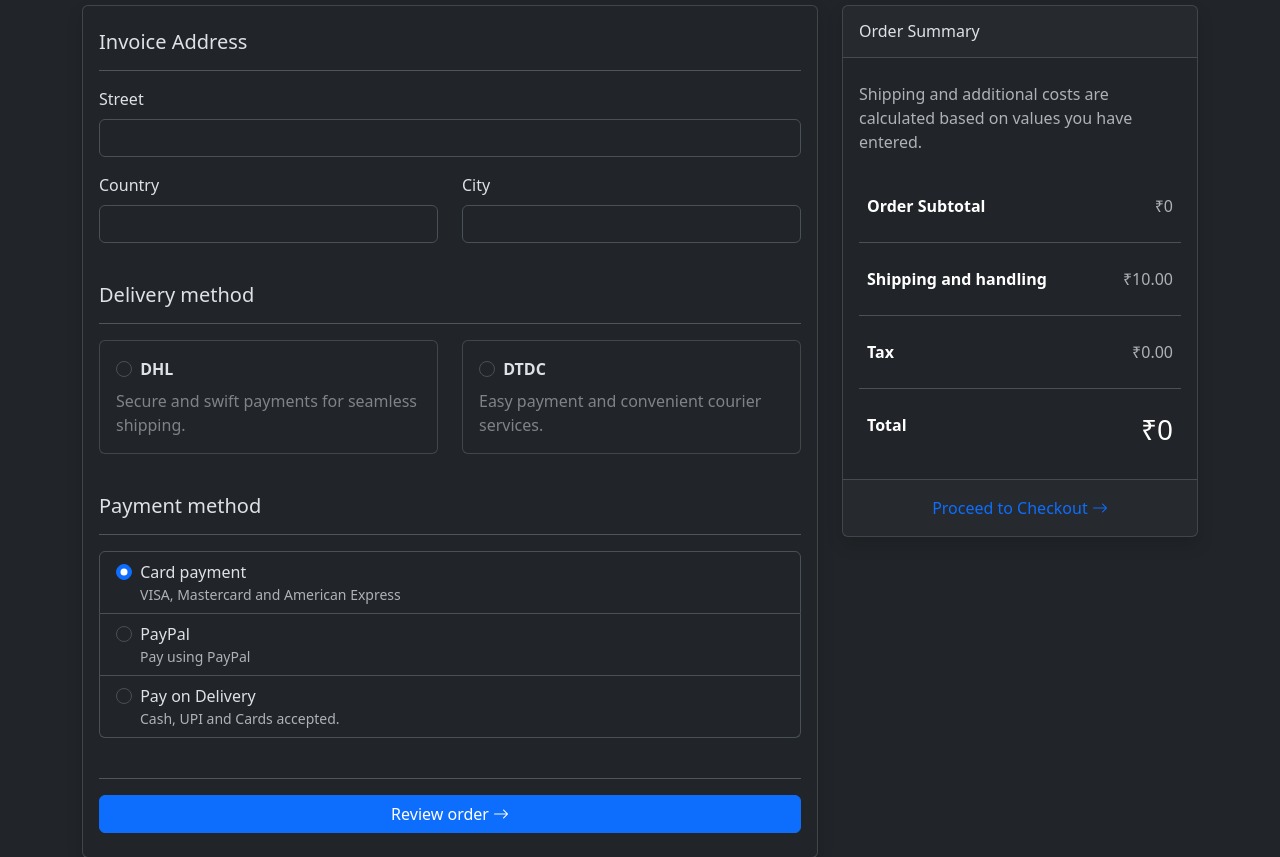
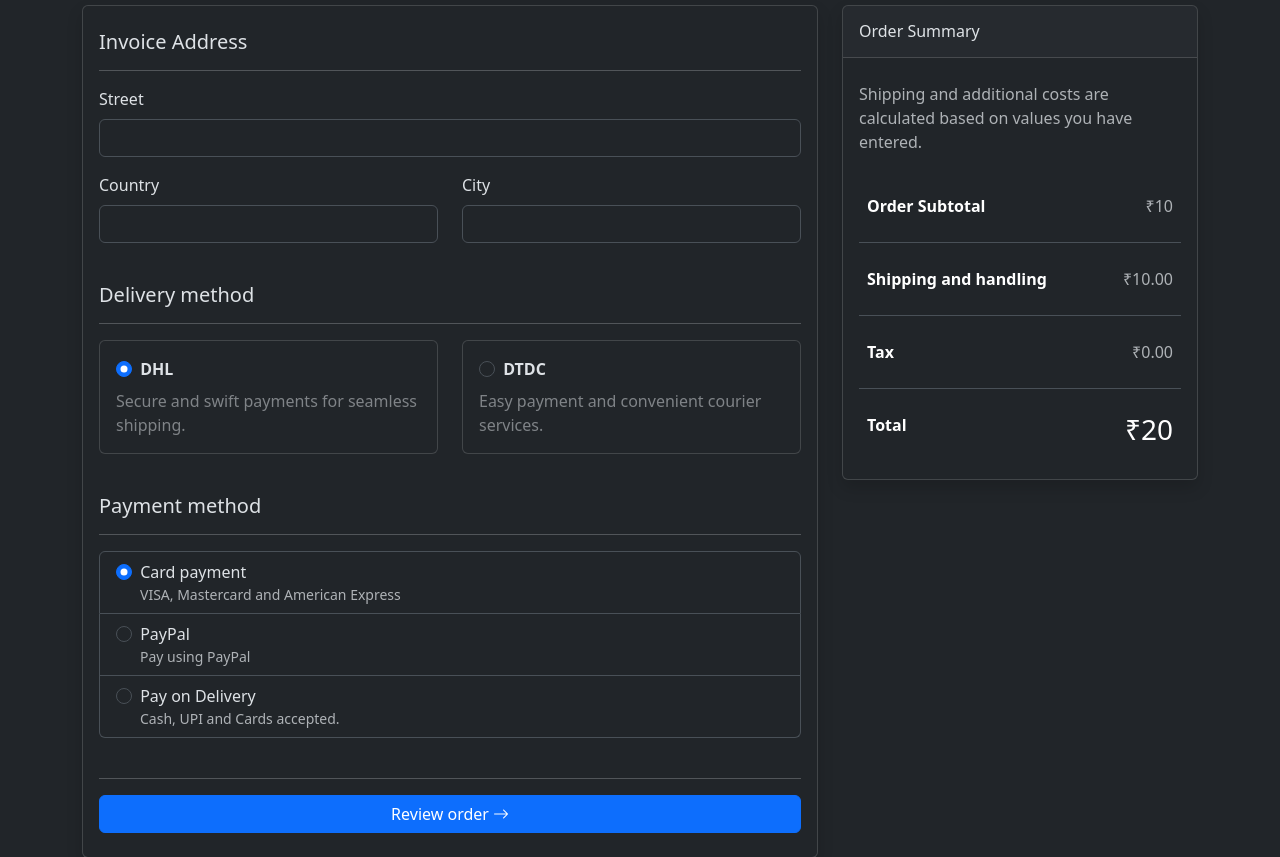
Before and after one commit to henry-jacq/eazycart, a Flask app: template templates/checkout.html in a window 1280 px wide. Shown: the part 278-1135 px from the top of the page. Run offline with Flask 3, Linux system fonts and the light colour scheme; the template is opened without the code that fills it: most values are stand-ins (such as "Sample title", 1, 10 or a date in 2020).

Commit message:
change: added link to same page

```diff
--- a/templates/cart.html
+++ b/templates/cart.html
@@ -1,7 +1,7 @@
 {% extends 'base.html' %} {% block body %}
 
 <div class="container my-5">
-    <label class="fs-5 mb-3"><a href="/" class="text-decoration-none text-body-tertiary">Home</a> - Shopping Cart</label>
+    <label class="fs-5 mb-3"><a href="/" class="text-decoration-none text-body-tertiary">Home</a> - <a href="/cart" class="text-decoration-none text-body">Shopping Cart</a></label>
     <h4 class="fw-semibold display-6">Shopping Cart</h4>
     <div>
         <p class="lead text-muted">You have {{cartItems|length}} items in your cart.</p>
--- a/templates/checkout.html
+++ b/templates/checkout.html
@@ -1,7 +1,7 @@
 {% extends 'base.html' %} {% block body %}
 
 <div class="container my-5">
-    <label class="fs-5 mb-3"><a href="/" class="text-decoration-none text-body-tertiary">Home</a> - Checkout</label>
+    <label class="fs-5 mb-3"><a href="/" class="text-decoration-none text-body-tertiary">Home</a> - <a href="/checkout" class="text-decoration-none text-body">Checkout</a></label>
     <h4 class="fw-semibold display-6">Checkout</h4>
     <div class="mb-4">
         <p class="lead text-muted">Please fill in your details below.</p>
@@ -35,7 +35,7 @@
                             <div class="col-md-12 col-lg-6">
                                 <div id="dhl-card" class="card mb-4">
                                     <div class="card-body">
-                                        <input id="dhl-payment" class="form-check-input me-1" type="radio" name="delivery-method">
+                                        <input id="dhl-payment" class="form-check-input me-1" type="radio" name="delivery-method" checked>
                                         <label class="form-label fw-semibold" for="dhl-payment">DHL</label>
                                         <p class="form-label text-body-tertiary m-0">Secure and swift payments for seamless shipping.
                                         </p>
@@ -93,7 +93,7 @@
                         <tbody>
                             <tr>
                                 <th class="py-4">Order Subtotal </th>
-                                <td class="py-4 text-end text-muted">₹<label class="cart-subtotal">0</label>
+                                <td class="py-4 text-end text-muted">₹<label class="cart-subtotal">{{cart_total}}</label>
                                 </td>
                             </tr>
                             <tr>
@@ -106,14 +106,10 @@
                             </tr>
                             <tr>
                                 <th class="pt-4 border-0">Total</th>
-                                <td class="pt-4 border-0 text-end h3 fw-normal">₹<label class="cart-total">0</label></td>
+                                <td class="pt-4 border-0 text-end h3 fw-normal">₹<label class="cart-total">{{cart_total + 10}}</label></td>
                             </tr>
                         </tbody>
                     </table>
-                </div>
-                <div class="overflow-hidden p-0 card-footer">
-                    <div class="d-grid"><a role="button" tabindex="0" href="/checkout" class="py-3 btn btn-outline-primary border-0 rounded-top-0">Proceed to Checkout <i
-                            class="bi bi-arrow-right"></i></a></div>
                 </div>
             </div>
         </div>
--- a/templates/orders.html
+++ b/templates/orders.html
@@ -1,7 +1,7 @@
 {% extends 'base.html' %} {% block body %}
 
 <div class="container my-5">
-    <label class="fs-5 mb-3"><a href="/" class="text-decoration-none text-body-tertiary">Home</a> - Orders</label>
+    <label class="fs-5 mb-3"><a href="/" class="text-decoration-none text-body-tertiary">Home</a> - <a href="/orders" class="text-decoration-none text-body">Orders</a></label>
     <h4 class="fw-semibold display-6">Your Orders</h4>
     <table class="table table-hover">
         <thead>
--- a/templates/wishlist.html
+++ b/templates/wishlist.html
@@ -1,7 +1,7 @@
 {% extends 'base.html' %} {% block body %}
 
 <div class="container my-5">
-    <label class="fs-5 mb-3"><a href="/" class="text-decoration-none text-body-tertiary">Home</a> - Wishlist</label>
+    <label class="fs-5 mb-3"><a href="/" class="text-decoration-none text-body-tertiary">Home</a> - <a href="/wishlist" class="text-decoration-none text-body">Wishlist</a></label>
     <h4 class="fw-semibold display-6">Wishlist</h4>
     <div>
         <p class="lead text-muted">You have 6 items in your wishlist.</p>
```
